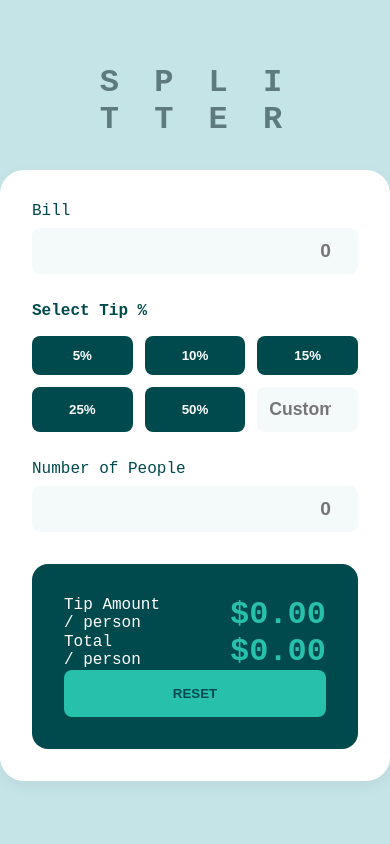
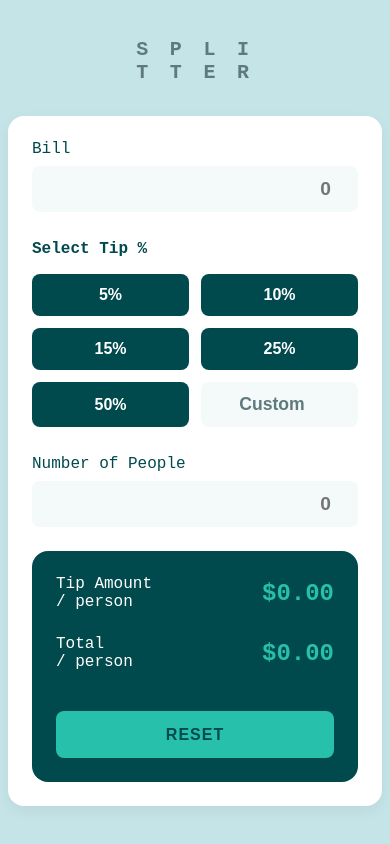
Before and after one commit to ClydeZzz16/Tip-Calculator-App-Final, a Next.js app: page / in a window 390 px wide. Built offline with nearby package versions, Linux system fonts and the light colour scheme.

Commit message:
Improves mobile responsiveness of the layout

```diff
--- a/src/app/globals.css
+++ b/src/app/globals.css
@@ -22,15 +22,18 @@ body {
   flex-direction: column;
   align-items: center;
   gap: 2rem;
+  padding: 1rem;
 }
 
 .title {
   text-align: center;
   letter-spacing: 0.5rem;
   color: hsl(186, 14%, 43%);
+  font-weight: 700;
+  font-size: 1.5rem;
 }
 
-/* === CARD LAYOUT === */
+/* === CARD LAYOUT (DESKTOP DEFAULT) === */
 .card {
   background-color: #fff;
   border-radius: 1.5rem;
@@ -70,7 +73,17 @@ input {
   color: hsl(183, 100%, 15%);
 }
 
+input:focus {
+  outline: 2px solid hsl(172, 67%, 45%);
+}
+
 /* === TIP SELECTOR === */
+.tip-selector {
+  display: flex;
+  flex-direction: column;
+  gap: 0.75rem;
+}
+
 .tip-selector label {
   font-weight: bold;
   margin-bottom: 0.25rem;
@@ -91,6 +104,7 @@ input {
   padding: 0.75rem;
   cursor: pointer;
   transition: background-color 0.2s;
+  font-size: 1rem;
 }
 
 .tip-btn:hover,
@@ -104,9 +118,22 @@ input {
   color: hsl(183, 100%, 15%);
   border: none;
   border-radius: 0.5rem;
-  text-align: right;
   font-weight: bold;
   padding: 0.75rem;
+  width: 100%;
+  font-size: 1.1rem;
+
+  /* --- Fix text clipping --- */
+  text-align: center;       /* Center text so it doesn’t clip right edge */
+  overflow: visible;        /* Prevents cutoff of text */
+  white-space: nowrap;      /* Prevents wrapping */
+  box-sizing: border-box;   /* Makes sure padding fits correctly */
+  height: 100%;             /* Matches button height */
+}
+
+.tip-custom::placeholder {
+  color: hsl(186, 14%, 43%);
+  text-align: center; /* Keeps placeholder aligned properly */
 }
 
 /* === RESULT BOX === */
@@ -159,18 +186,14 @@ input {
   padding: 1rem;
   cursor: pointer;
   transition: background-color 0.2s;
+  font-size: 1rem;
+  letter-spacing: 1px;
 }
 
 .reset-btn:hover {
   background-color: hsl(172, 67%, 60%);
 }
 
-/* === RESPONSIVE === */
-@media (max-width: 768px) {
-  .card {
-    flex-direction: column;
-  }
-}
 /* === PEOPLE INPUT ERROR === */
 .label-row {
   display: flex;
@@ -188,22 +211,60 @@ input {
   border: 2px solid hsl(0, 68%, 60%);
 }
 
-/* === FIX TIP SELECTOR SPACING === */
-.tip-selector {
-  display: flex;
-  flex-direction: column;
-  gap: 0.75rem; /* more space between label and buttons */
+/* === RESPONSIVE FIXES === */
+
+/* MOBILE IMPROVEMENTS ONLY */
+@media (max-width: 768px) {
+  .card {
+    flex-direction: column; /* stack instead of side-by-side */
+    gap: 1.5rem;
+    padding: 1.5rem;
+    max-width: 400px;
+  }
+
+  .title {
+    font-size: 1.25rem;
+    letter-spacing: 0.3rem;
+  }
+
+  .tip-grid {
+    grid-template-columns: repeat(2, 1fr); /* smaller buttons layout */
+  }
+
+  .result-box {
+    padding: 1.5rem;
+    gap: 1.5rem;
+  }
+
+  .result-value {
+    font-size: 1.75rem;
+  }
+
+  .reset-btn {
+    margin-top: 1rem;
+    padding: 0.9rem;
+  }
 }
 
-/* === FIX CUSTOM INPUT CUTTING TEXT === */
-.tip-custom {
-  background-color: hsl(189, 41%, 97%);
-  color: hsl(183, 100%, 15%);
-  border: none;
-  border-radius: 0.5rem;
-  text-align: right;
-  font-weight: bold;
-  padding: 0.75rem;
-  width: 100%;
-  font-size: 1.1rem; /* ensure text fits */
+@media (max-width: 480px) {
+  .container {
+    padding: 0.5rem;
+  }
+
+  .card {
+    width: 100%;
+    border-radius: 1rem;
+  }
+
+  .tip-grid {
+    grid-template-columns: repeat(2, 1fr);
+  }
+
+  .result-box {
+    gap: 1.5rem;
+  }
+
+  .result-value {
+    font-size: 1.5rem;
+  }
 }
```
